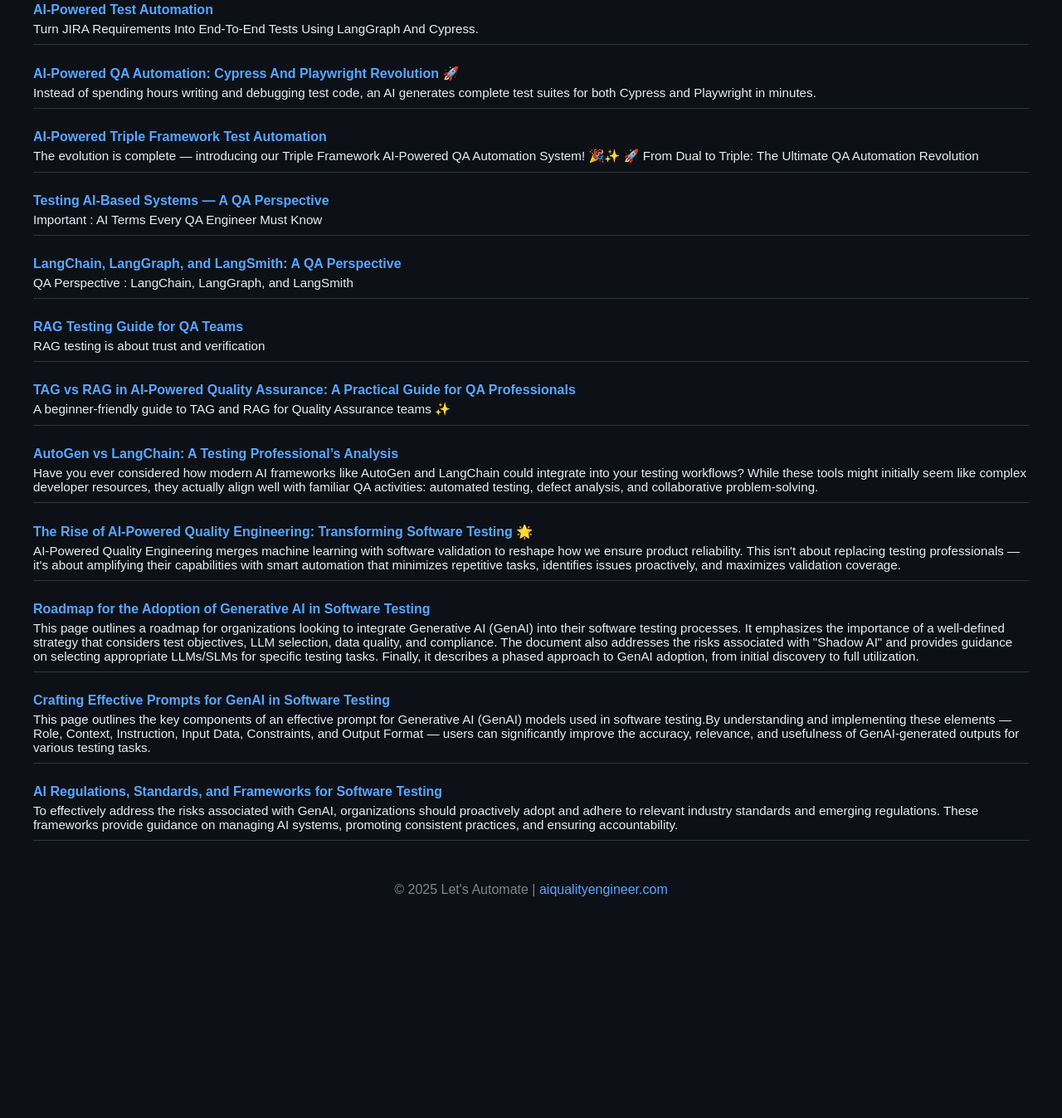
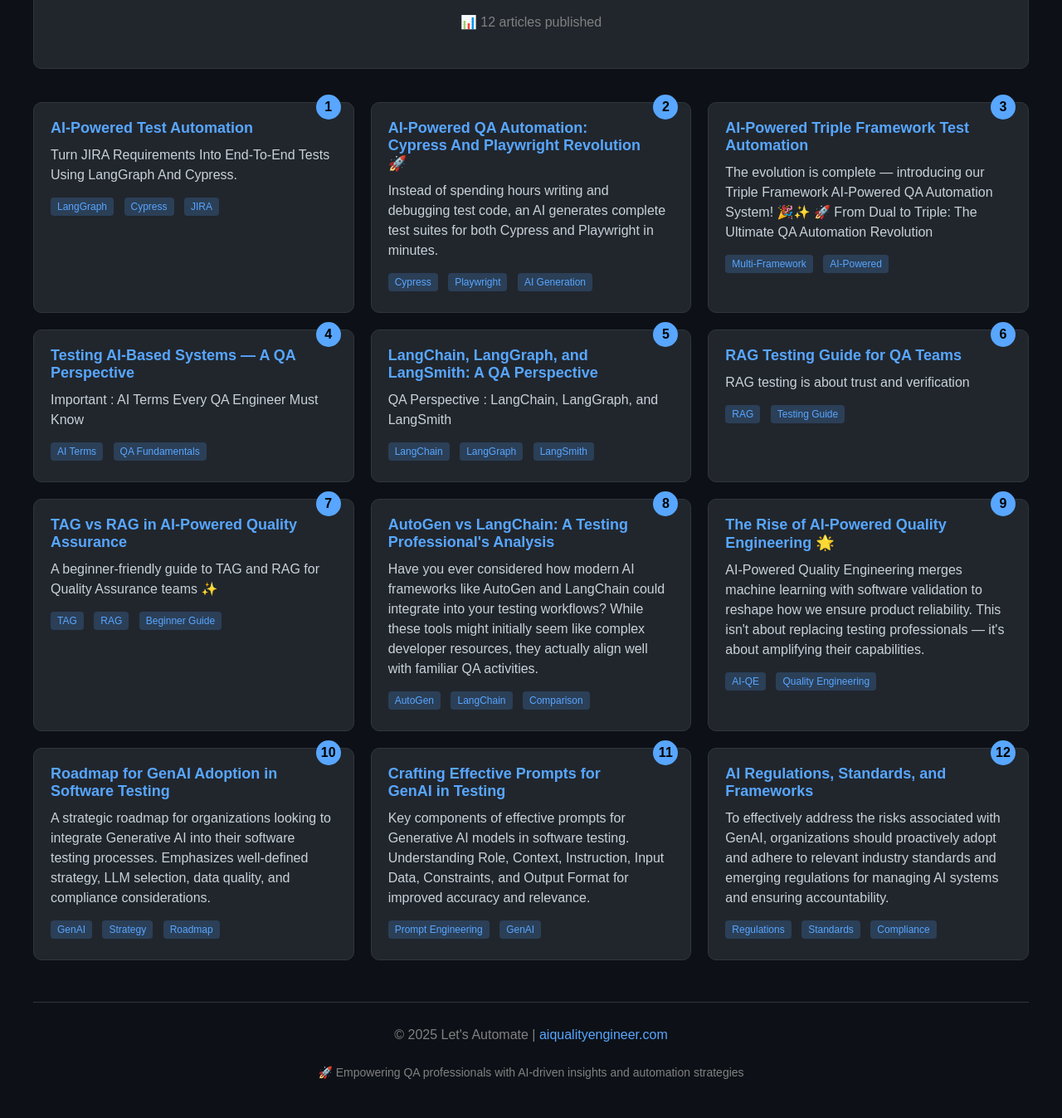
Before and after one commit to aiqualitylab/AI-Quality-Engineer, a plain HTML site: page index.html in a window 1280 px wide. Shown: the part 334-1681 px from the top of the page at 83% size. Before the commit the page ends 1435 px from the top, so only its background shows below. Drawn offline with Linux system fonts and the light colour scheme.

Commit message:
Update index.html
Basic website with numbering , tags, ordering changes

```diff
--- a/index.html
+++ b/index.html
@@ -1,15 +1,12 @@
 <!DOCTYPE html>
-<html lang="en">
+<html>
 <head>
-<meta charset="UTF-8">
-<meta name="viewport" content="width=device-width, initial-scale=1.0">
 <title>Let's Automate</title>
 <style>
-  /* Main styling */
   body {
-    font-family: Arial, sans-serif;
+    font-family: Arial;
     background: #0d1117;
-    color: #e6edf3;
+    color: white;
     margin: 0;
     padding: 20px;
   }
@@ -19,91 +16,122 @@
     margin: 0 auto;
   }
 
-  /* Top buttons */
   .top-buttons {
     text-align: center;
     margin-bottom: 30px;
   }
 
   .top-buttons a {
-    display: inline-block;
     background: #21262d;
-    color: #e6edf3;
+    color: white;
     padding: 12px 20px;
     margin: 5px;
     text-decoration: none;
     border-radius: 6px;
     border: 1px solid #30363d;
+    display: inline-block;
   }
 
   .medium-btn {
-    background: #238636 !important;
-    border-color: #2ea043 !important;
+    background: #238636;
   }
 
-  /* Title */
   h1 {
     text-align: center;
-    font-size: 2rem;
+    font-size: 40px;
+    color: #58a6ff;
   }
 
-  /* Intro text */
   .intro {
     text-align: center;
     margin-bottom: 40px;
+    background: #21262d;
+    padding: 30px;
+    border-radius: 10px;
+    border: 1px solid #30363d;
   }
 
-  .intro p {
-    margin-bottom: 15px;
-    line-height: 1.6;
+  .articles {
+    display: grid;
+    grid-template-columns: 1fr 1fr 1fr;
+    gap: 20px;
   }
 
-  /* Article sections */
   .article {
-    margin-bottom: 25px;
-    padding-bottom: 10px;
-    border-bottom: 1px solid #30363d;
+    background: #21262d;
+    border: 1px solid #30363d;
+    border-radius: 10px;
+    padding: 20px;
+    position: relative;
+  }
+
+  .number {
+    position: absolute;
+    top: -10px;
+    right: 15px;
+    background: #58a6ff;
+    color: black;
+    font-weight: bold;
+    width: 30px;
+    height: 30px;
+    border-radius: 50%;
+    text-align: center;
+    line-height: 30px;
   }
 
   .article a {
-    font-weight: bold;
     color: #58a6ff;
     text-decoration: none;
+    font-weight: bold;
+    font-size: 18px;
     display: block;
-    margin-bottom: 5px;
-  }
-
-  .article a:hover {
-    text-decoration: underline;
+    margin-bottom: 10px;
+    padding-right: 40px;
   }
 
   .article p {
     margin: 0;
-    font-size: 0.95rem;
+    color: #c9d1d9;
+    line-height: 1.5;
   }
 
-  /* Footer */
+  .tags {
+    margin-top: 15px;
+  }
+
+  .tag {
+    background: rgba(88, 166, 255, 0.2);
+    color: #58a6ff;
+    padding: 4px 8px;
+    border-radius: 4px;
+    font-size: 12px;
+    margin-right: 8px;
+    display: inline-block;
+    margin-bottom: 5px;
+  }
+
   footer {
     text-align: center;
     margin-top: 50px;
-    color: #7d8590;
+    color: gray;
+    padding: 30px;
+    border-top: 1px solid #30363d;
   }
 
   /* Mobile phones */
-  @media (max-width: 768px) {
-    body {
-      padding: 15px;
+  @media (max-width: 800px) {
+    .articles {
+      grid-template-columns: 1fr;
     }
 
     .top-buttons a {
       display: block;
+      margin: 8px auto;
       width: 80%;
-      margin: 8px auto;
-      padding: 14px 20px;
     }
 
     h1 {
-      font-size: 1.8rem;
+      font-size: 30px;
     }
   }
 </style>
@@ -112,87 +140,156 @@
 
 <div class="container">
 
-<!-- Top buttons -->
 <div class="top-buttons">
-    <a href="https://github.com/aiqualitylab" target="_blank">GitHub Projects</a>
-    <a href="https://medium.com/@letsautomate" target="_blank" class="medium-btn">Follow on Medium</a>
-    <a href="https://medium.com/ai-in-quality-assurance" target="_blank" class="medium-btn">Follow my AQE Publication</a>
+    <a href="https://github.com/aiqualitylab" target="_blank">🚀 GitHub Projects</a>
+    <a href="https://medium.com/@letsautomate" target="_blank" class="medium-btn">📝 Follow on Medium</a>
+    <a href="https://medium.com/ai-in-quality-assurance" target="_blank" class="medium-btn">📚 AQE Publication</a>
 </div>
 
-<!-- Title -->
 <h1>Let's Automate</h1>
 
-<!-- Intro -->
 <div class="intro">
 <p>Hi! 👋 Welcome to my corner of the internet. I'm passionate about revolutionizing software quality through AI and automation.</p>
 <p>🤖 Exploring the intersection of AI and software testing, I share insights on how GenAI is transforming quality assurance - from smart test automation frameworks to effective prompt engineering for testing scenarios.</p>
 <p>🚀 <strong>Dive into my latest research, tutorials, and thought leadership on AI-powered quality engineering!</strong></p>
+<p style="color: gray; margin-top: 20px;">📊 12 articles published</p>
 </div>
 
-<!-- Articles -->
+<div class="articles">
+
 <div class="article">
+  <div class="number">1</div>
   <a href="https://medium.com/ai-in-quality-assurance/ai-powered-test-automation-turns-jira-requirements-into-end-to-end-tests-using-langgraph-cypress-c5a832e9a7e1" target="_blank">AI-Powered Test Automation</a>
   <p>Turn JIRA Requirements Into End-To-End Tests Using LangGraph And Cypress.</p>
+  <div class="tags">
+    <span class="tag">LangGraph</span>
+    <span class="tag">Cypress</span>
+    <span class="tag">JIRA</span>
+  </div>
 </div>
 
 <div class="article">
+  <div class="number">2</div>
   <a href="https://medium.com/ai-in-quality-assurance/ai-powered-qa-automation-cypress-and-playwright-revolution-e85ef4336f8e" target="_blank">AI-Powered QA Automation: Cypress And Playwright Revolution 🚀</a>
   <p>Instead of spending hours writing and debugging test code, an AI generates complete test suites for both Cypress and Playwright in minutes.</p>
+  <div class="tags">
+    <span class="tag">Cypress</span>
+    <span class="tag">Playwright</span>
+    <span class="tag">AI Generation</span>
+  </div>
 </div>
 
 <div class="article">
+  <div class="number">3</div>
   <a href="https://medium.com/ai-in-quality-assurance/ai-powered-triple-framework-test-automation-67288fdf6323" target="_blank">AI-Powered Triple Framework Test Automation</a>
   <p>The evolution is complete — introducing our Triple Framework AI-Powered QA Automation System! 🎉✨ 🚀 From Dual to Triple: The Ultimate QA Automation Revolution</p>
+  <div class="tags">
+    <span class="tag">Multi-Framework</span>
+    <span class="tag">AI-Powered</span>
+  </div>
 </div>
 
 <div class="article">
+  <div class="number">4</div>
   <a href="https://medium.com/ai-in-quality-assurance/ai-terms-every-qa-engineer-must-know-in-2025-02ebc840c664" target="_blank">Testing AI-Based Systems — A QA Perspective</a>
   <p>Important : AI Terms Every QA Engineer Must Know</p>
+  <div class="tags">
+    <span class="tag">AI Terms</span>
+    <span class="tag">QA Fundamentals</span>
+  </div>
 </div>
 
 <div class="article">
-<a href="https://medium.com/gopenai/langchain-langgraph-and-langsmith-a-qa-perspective-51336477f4ea" target="_blank">LangChain, LangGraph, and LangSmith: A QA Perspective</a>
+  <div class="number">5</div>
+  <a href="https://medium.com/gopenai/langchain-langgraph-and-langsmith-a-qa-perspective-51336477f4ea" target="_blank">LangChain, LangGraph, and LangSmith: A QA Perspective</a>
   <p>QA Perspective : LangChain, LangGraph, and LangSmith</p>
+  <div class="tags">
+    <span class="tag">LangChain</span>
+    <span class="tag">LangGraph</span>
+    <span class="tag">LangSmith</span>
+  </div>
 </div>
 
 <div class="article">
+  <div class="number">6</div>
   <a href="https://medium.com/gopenai/rag-testing-guide-for-qa-teams-0f5bd3655af8" target="_blank">RAG Testing Guide for QA Teams</a>
   <p>RAG testing is about trust and verification</p>
+  <div class="tags">
+    <span class="tag">RAG</span>
+    <span class="tag">Testing Guide</span>
+  </div>
 </div>
 
 <div class="article">
-  <a href="https://medium.com/ai-in-quality-assurance/tag-vs-rag-in-ai-powered-quality-assurance-a-practical-guide-for-qa-professionals-dc1f35d99830" target="_blank">TAG vs RAG in AI-Powered Quality Assurance: A Practical Guide for QA Professionals</a>
+  <div class="number">7</div>
+  <a href="https://medium.com/ai-in-quality-assurance/tag-vs-rag-in-ai-powered-quality-assurance-a-practical-guide-for-qa-professionals-dc1f35d99830" target="_blank">TAG vs RAG in AI-Powered Quality Assurance</a>
   <p>A beginner-friendly guide to TAG and RAG for Quality Assurance teams ✨</p>
+  <div class="tags">
+    <span class="tag">TAG</span>
+    <span class="tag">RAG</span>
+    <span class="tag">Beginner Guide</span>
+  </div>
 </div>
 
 <div class="article">
-  <a href="https://blog.gopenai.com/autogen-vs-langchain-a-qa-professionals-curious-perspective-c9bae2145ee8" target="_blank">AutoGen vs LangChain: A Testing Professional’s Analysis</a>
-  <p>Have you ever considered how modern AI frameworks like AutoGen and LangChain could integrate into your testing workflows? While these tools might initially seem like complex developer resources, they actually align well with familiar QA activities: automated testing, defect analysis, and collaborative problem-solving.</p>
+  <div class="number">8</div>
+  <a href="https://blog.gopenai.com/autogen-vs-langchain-a-qa-professionals-curious-perspective-c9bae2145ee8" target="_blank">AutoGen vs LangChain: A Testing Professional's Analysis</a>
+  <p>Have you ever considered how modern AI frameworks like AutoGen and LangChain could integrate into your testing workflows? While these tools might initially seem like complex developer resources, they actually align well with familiar QA activities.</p>
+  <div class="tags">
+    <span class="tag">AutoGen</span>
+    <span class="tag">LangChain</span>
+    <span class="tag">Comparison</span>
+  </div>
 </div>
 
 <div class="article">
-  <a href="https://medium.com/ai-in-quality-assurance/what-is-ai-qa-engineering-and-why-qaes-sdets-and-qa-automation-engineers-should-pay-attention-e8d26e460153" target="_blank">The Rise of AI-Powered Quality Engineering: Transforming Software Testing 🌟</a>
-  <p>AI-Powered Quality Engineering merges machine learning with software validation to reshape how we ensure product reliability. This isn't about replacing testing professionals — it's about amplifying their capabilities with smart automation that minimizes repetitive tasks, identifies issues proactively, and maximizes validation coverage.</p>
+  <div class="number">9</div>
+  <a href="https://medium.com/ai-in-quality-assurance/what-is-ai-qa-engineering-and-why-qaes-sdets-and-qa-automation-engineers-should-pay-attention-e8d26e460153" target="_blank">The Rise of AI-Powered Quality Engineering 🌟</a>
+  <p>AI-Powered Quality Engineering merges machine learning with software validation to reshape how we ensure product reliability. This isn't about replacing testing professionals — it's about amplifying their capabilities.</p>
+  <div class="tags">
+    <span class="tag">AI-QE</span>
+    <span class="tag">Quality Engineering</span>
+  </div>
 </div>
 
 <div class="article">
-  <a href="https://medium.com/ai-in-quality-assurance/roadmap-for-the-adoption-of-generative-ai-in-software-testing-dc6b105b4851" target="_blank">Roadmap for the Adoption of Generative AI in Software Testing</a>
-  <p>This page outlines a roadmap for organizations looking to integrate Generative AI (GenAI) into their software testing processes. It emphasizes the importance of a well-defined strategy that considers test objectives, LLM selection, data quality, and compliance. The document also addresses the risks associated with "Shadow AI" and provides guidance on selecting appropriate LLMs/SLMs for specific testing tasks. Finally, it describes a phased approach to GenAI adoption, from initial discovery to full utilization.</p>
+  <div class="number">10</div>
+  <a href="https://medium.com/ai-in-quality-assurance/roadmap-for-the-adoption-of-generative-ai-in-software-testing-dc6b105b4851" target="_blank">Roadmap for GenAI Adoption in Software Testing</a>
+  <p>A strategic roadmap for organizations looking to integrate Generative AI into their software testing processes. Emphasizes well-defined strategy, LLM selection, data quality, and compliance considerations.</p>
+  <div class="tags">
+    <span class="tag">GenAI</span>
+    <span class="tag">Strategy</span>
+    <span class="tag">Roadmap</span>
+  </div>
 </div>
 
 <div class="article">
-  <a href="https://blog.gopenai.com/crafting-effective-prompts-for-genai-in-software-testing-e5f76d2ccbf6" target="_blank">Crafting Effective Prompts for GenAI in Software Testing</a>
-  <p>This page outlines the key components of an effective prompt for Generative AI (GenAI) models used in software testing.By understanding and implementing these elements — Role, Context, Instruction, Input Data, Constraints, and Output Format — users can significantly improve the accuracy, relevance, and usefulness of GenAI-generated outputs for various testing tasks.</p>
+  <div class="number">11</div>
+  <a href="https://blog.gopenai.com/crafting-effective-prompts-for-genai-in-software-testing-e5f76d2ccbf6" target="_blank">Crafting Effective Prompts for GenAI in Testing</a>
+  <p>Key components of effective prompts for Generative AI models in software testing. Understanding Role, Context, Instruction, Input Data, Constraints, and Output Format for improved accuracy and relevance.</p>
+  <div class="tags">
+    <span class="tag">Prompt Engineering</span>
+    <span class="tag">GenAI</span>
+  </div>
 </div>
 
 <div class="article">
-  <a href="https://medium.com/ai-in-quality-assurance/ai-regulations-standards-and-frameworks-for-software-testing-ca6c51115c1a" target="_blank">AI Regulations, Standards, and Frameworks for Software Testing</a>
-  <p>To effectively address the risks associated with GenAI, organizations should proactively adopt and adhere to relevant industry standards and emerging regulations. These frameworks provide guidance on managing AI systems, promoting consistent practices, and ensuring accountability.</p>
+  <div class="number">12</div>
+  <a href="https://medium.com/ai-in-quality-assurance/ai-regulations-standards-and-frameworks-for-software-testing-ca6c51115c1a" target="_blank">AI Regulations, Standards, and Frameworks</a>
+  <p>To effectively address the risks associated with GenAI, organizations should proactively adopt and adhere to relevant industry standards and emerging regulations for managing AI systems and ensuring accountability.</p>
+  <div class="tags">
+    <span class="tag">Regulations</span>
+    <span class="tag">Standards</span>
+    <span class="tag">Compliance</span>
+  </div>
 </div>
 
-<!-- Footer -->
+</div>
+
 <footer>
 &copy; 2025 Let's Automate | <a href="https://aiqualityengineer.com" style="color:#58a6ff;text-decoration:none;">aiqualityengineer.com</a>
+<br><br>
+<p style="font-size: 14px; margin-top: 10px;">🚀 Empowering QA professionals with AI-driven insights and automation strategies</p>
 </footer>
 
 </div>
```
